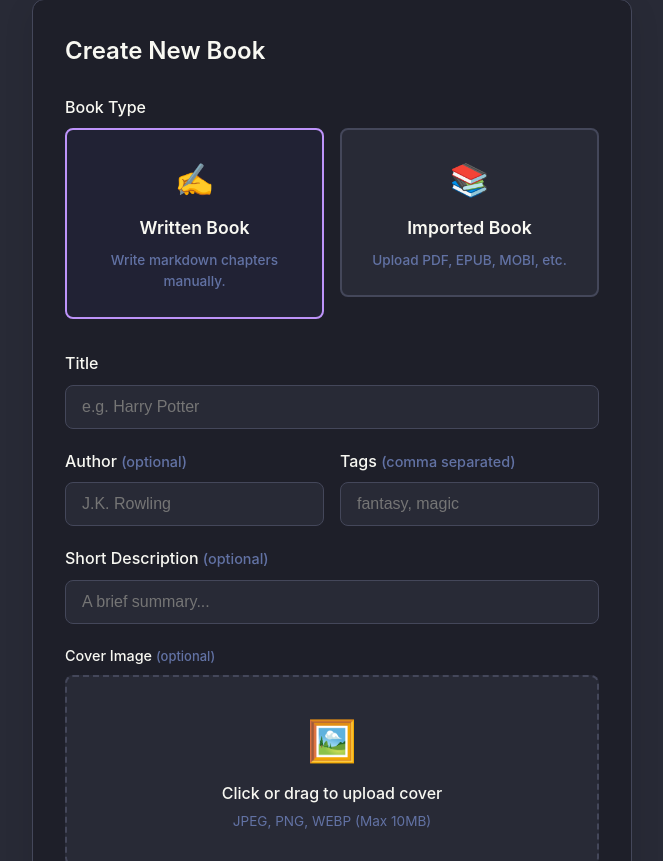
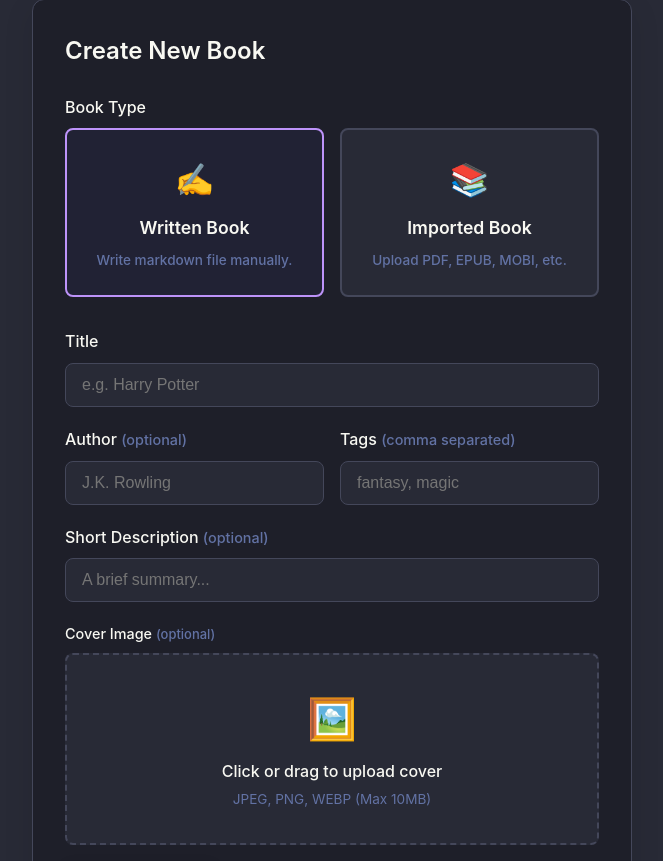
Before and after one commit to phatnguyen9722/knowledge_base_tool, a FastAPI app: page /books/new in a window 1280 px wide; the page is wider, and only the part inside the window is pictured. Shown: the part 166-1027 px from the top of that part, without its empty margins (308-971 px from the left). Run offline with FastAPI, Linux system fonts and the light colour scheme; some libraries are stand-ins or nearby versions.

Commit message:
(Feat): Minor changes for Books

```diff
--- a/templates/book_collection_edit.html
+++ b/templates/book_collection_edit.html
@@ -139,7 +139,7 @@
         <div class="type-label">
           <span class="icon">✍️</span>
           <span class="title">Written Book</span>
-          <span class="desc">Write markdown chapters manually.</span>
+          <span class="desc">Write markdown file manually.</span>
         </div>
       </label>
       <label class="type-option">
--- a/templates/book_collection_new.html
+++ b/templates/book_collection_new.html
@@ -139,7 +139,7 @@
         <div class="type-label">
           <span class="icon">✍️</span>
           <span class="title">Written Book</span>
-          <span class="desc">Write markdown chapters manually.</span>
+          <span class="desc">Write markdown file manually.</span>
         </div>
       </label>
       <label class="type-option">
```
